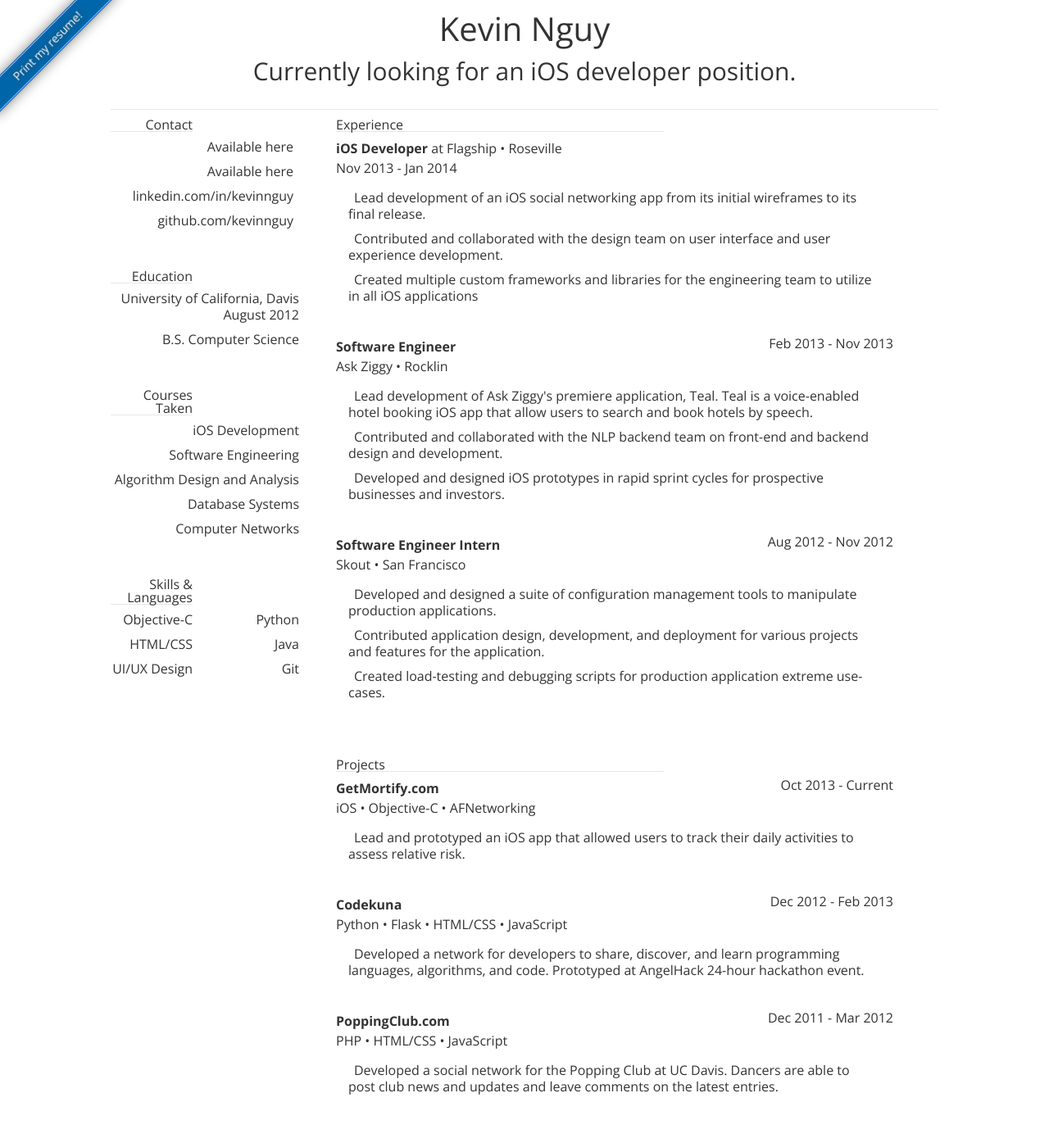
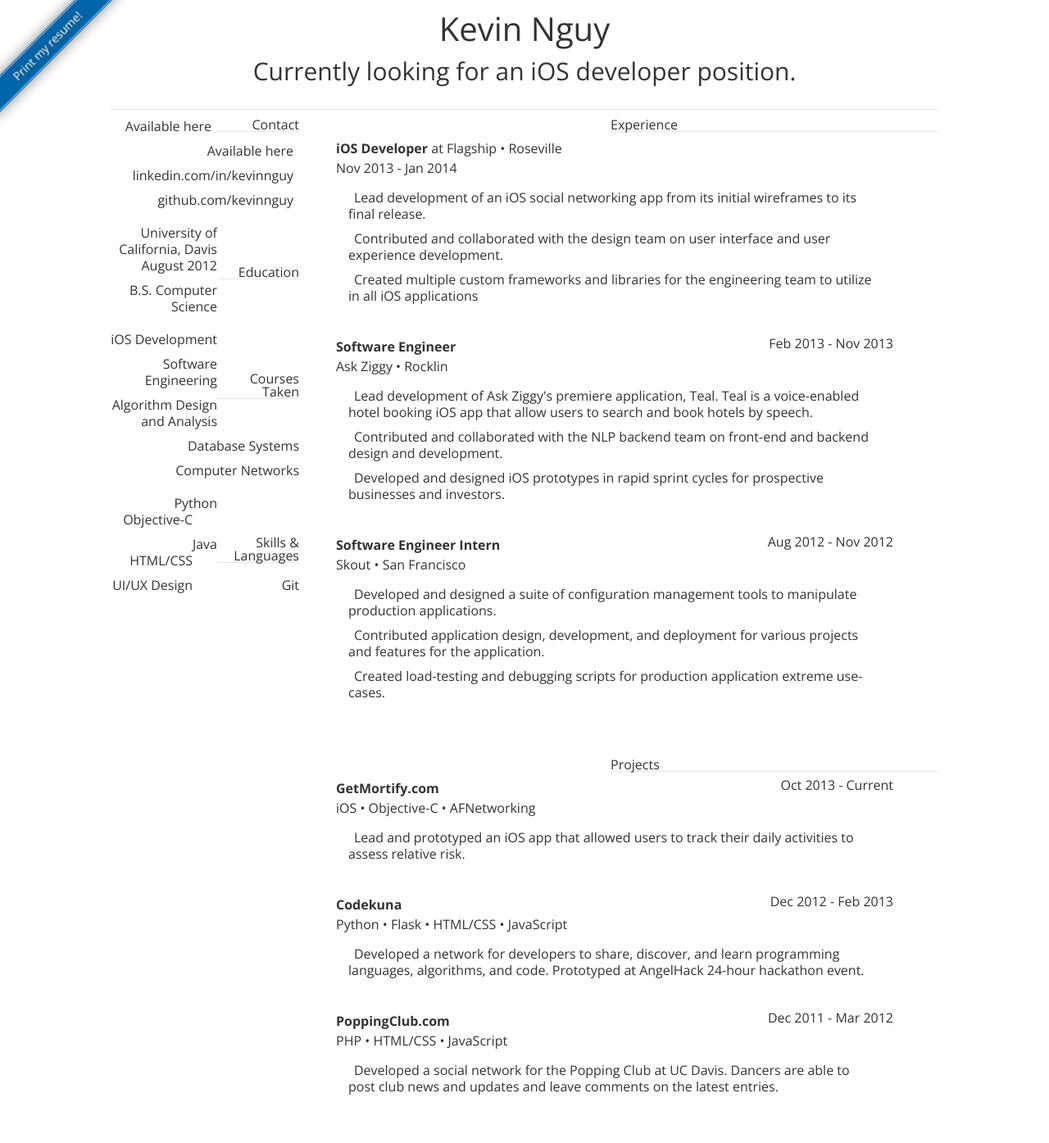
Before and after one commit to kevinnguy/kevinnguy.github.com, a Jekyll site: the page index.html, which Jekyll copies as it is, in a window 1280 px wide. Shown: the whole page at 82% size. Built offline with Jekyll 4.4.1, drawn with Linux system fonts in a browser that asks for light colours.

Commit message:
Sorry for the poor description

```diff
--- a/index.html
+++ b/index.html
@@ -47,7 +47,9 @@
     <div class="container">
       <div id="left" class="four columns sidebar">
         <section id="info">
-          <div id="contact">Contact</div>
+          <div>
+            <div id="contact">Contact</div>
+          </div>
           <ul id="social">
             <li>
               <a href="http://linkedin.com/in/kevinnguy" onClick="_gaq.push(['_trackEvent', 'Link', 'Click', 'Sidebar LinkedIn']);" title="Connect with me" target="_blank">Available here</a><a href="http://linkedin.com/in/kevinnguy" class="fa fa-phone icon" title="Call me"></a>
--- a/static/css/new_style.css
+++ b/static/css/new_style.css
@@ -618,6 +618,7 @@ border-bottom: 1px solid #e4e7eb;
   margin-top:50px;
   margin-bottom:8px;
   border-bottom: 1px solid #e4e7eb;
+  float: right;
   }
 
   #contact {
```
